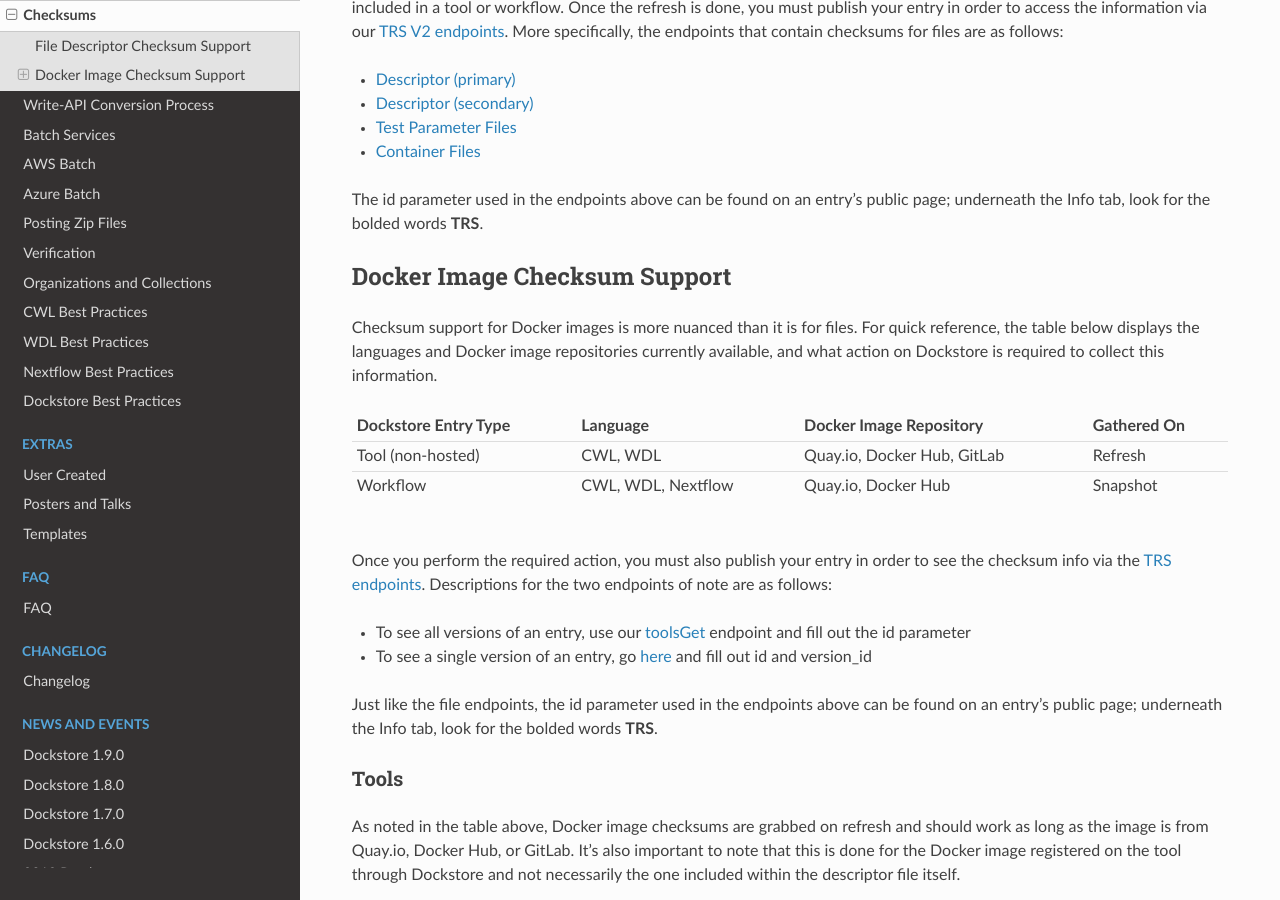
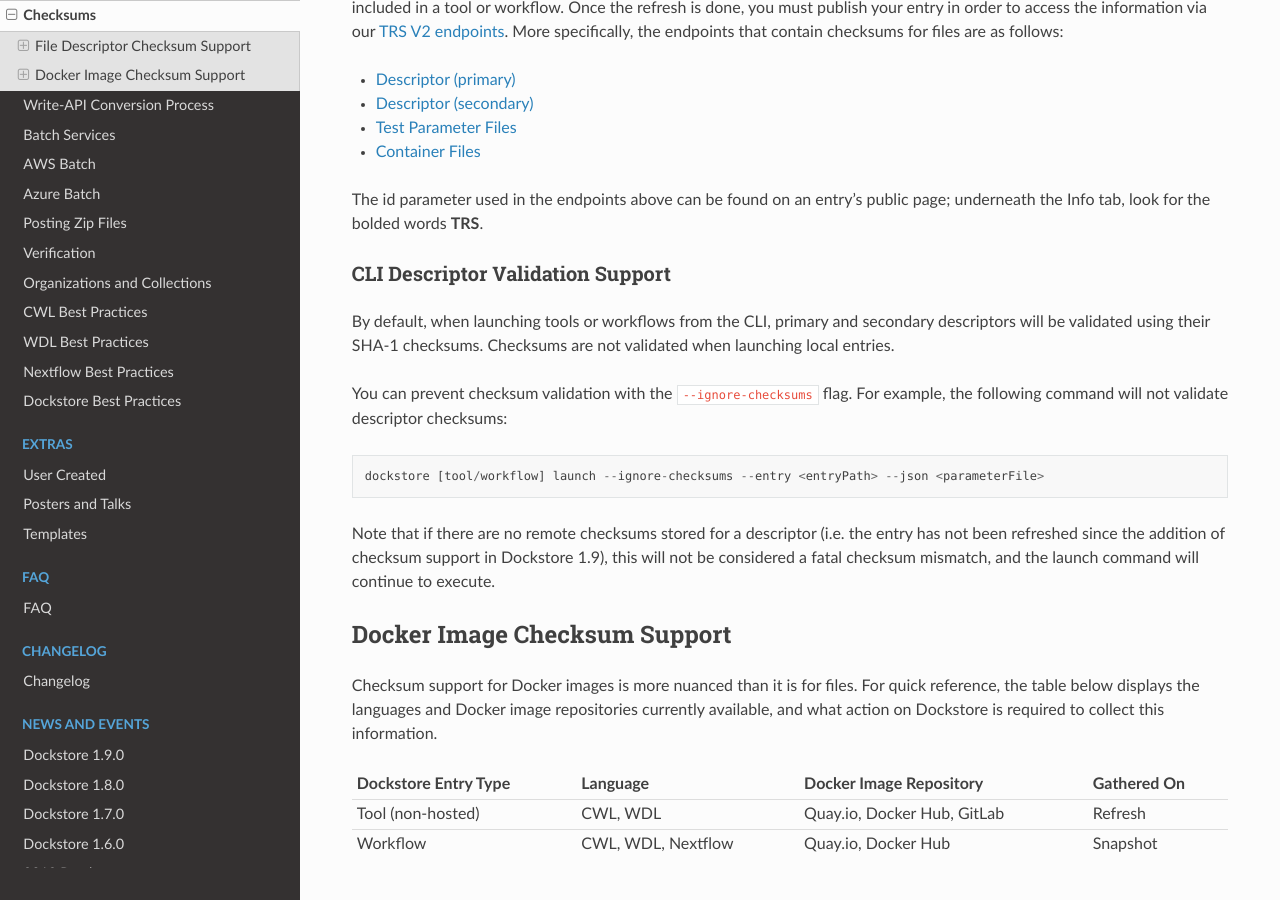
Before and after one commit to dockstore/dockstore-documentation, a Sphinx documentation site: the page built from docs/advanced-topics/checksum-support.rst, in a window 1280 px wide and 900 px high, scrolled down 364 px. Built offline with Sphinx 7.4.7 and the Read the Docs theme 2.0.0, drawn with Linux system fonts in a browser that asks for light colours.

Commit message:
CLI checksum validation documentation

```diff
--- a/docs/advanced-topics/checksum-support.rst
+++ b/docs/advanced-topics/checksum-support.rst
@@ -18,6 +18,21 @@
 - `Container Files <https://dockstore.org/api/static/swagger-ui/index.html#/GA4GHV20/toolsIdVersionsVersionIdContainerfileGet>`_
 
 The id parameter used in the endpoints above can be found on an entry's public page; underneath the Info tab, look for the bolded words **TRS**.
+
+CLI Descriptor Validation Support
+------------------------------------------
+By default, when launching tools or workflows from the CLI, primary and secondary descriptors will be validated using their SHA-1 checksums. Checksums are
+not validated when launching local entries.
+
+You can prevent checksum validation with the ``--ignore-checksums`` flag. For example, the following command will not validate descriptor
+checksums:
+
+::
+
+    dockstore [tool/workflow] launch --ignore-checksums --entry <entryPath> --json <parameterFile>
+
+Note that if there are no remote checksums stored for a descriptor (i.e. the entry has not been refreshed since the addition of checksum support in Dockstore 1.9),
+this will not be considered a fatal checksum mismatch, and the launch command will continue to execute.
 
 Docker Image Checksum Support
 =============================
```
